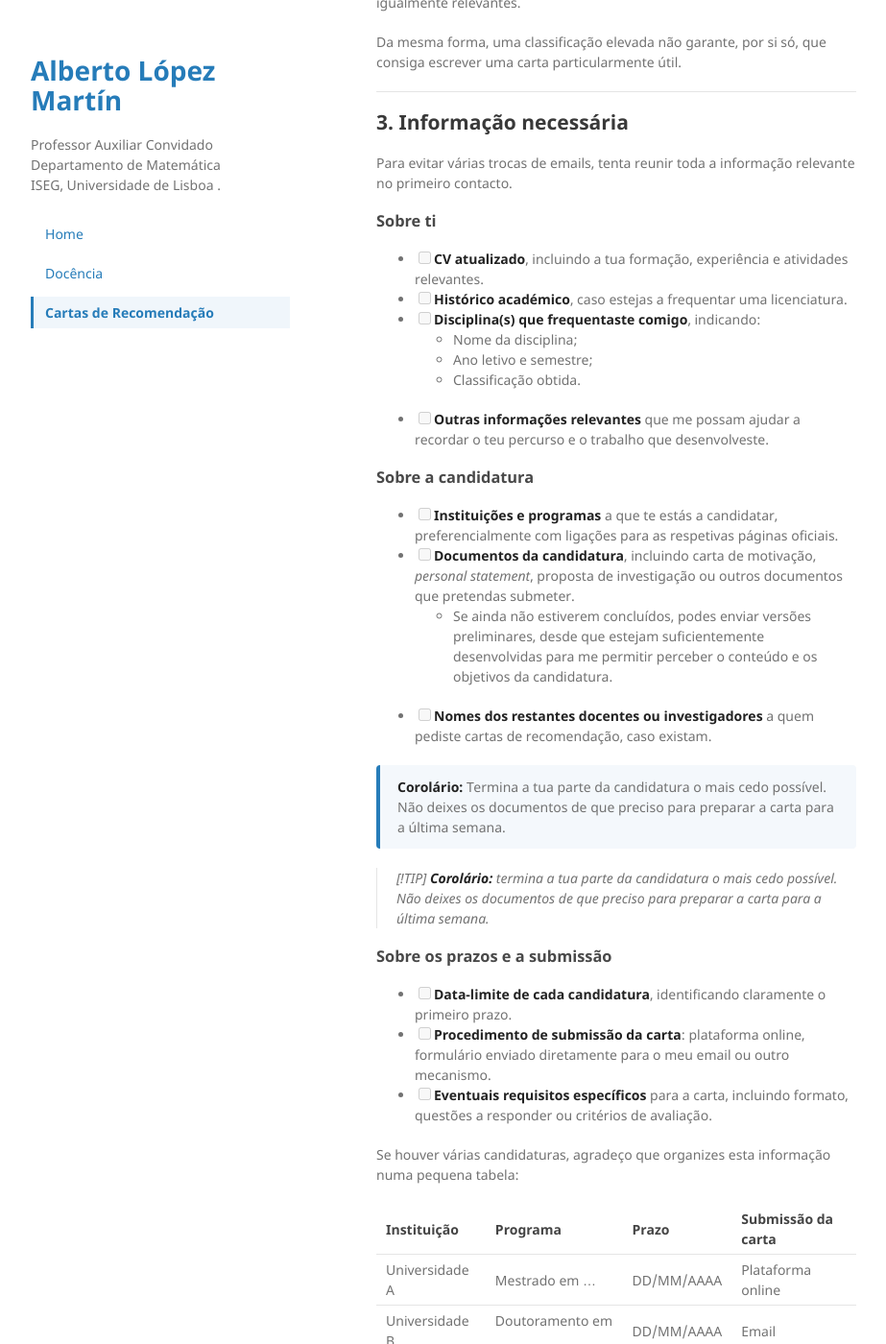
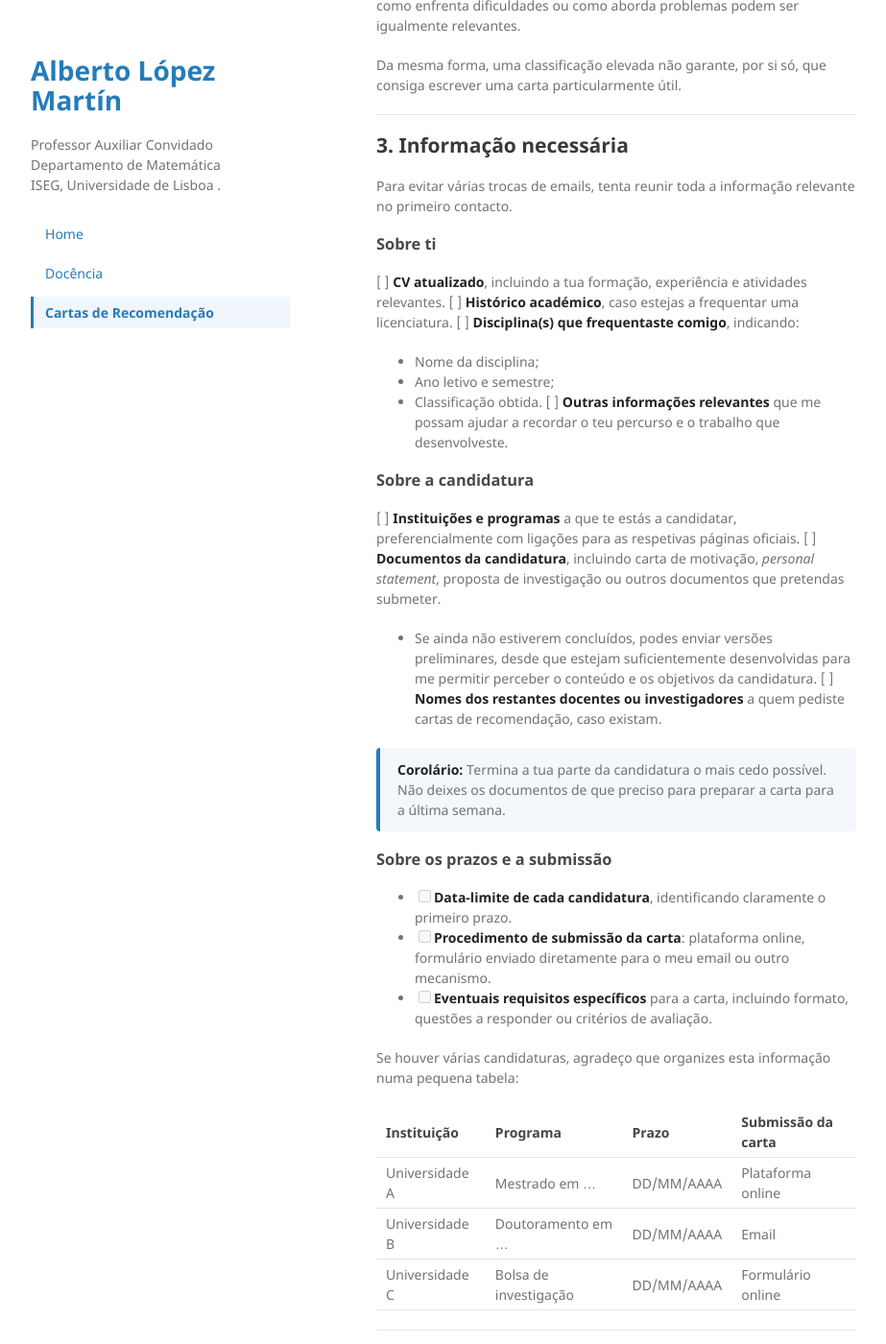
Before and after one commit to alopzmartin/alopzmartin.github.io, a Jekyll site: the page built from cartas-reco/index.md, in a window 1280 px wide and 1400 px high, scrolled down 1296 px. Shown: the whole window at 96% size, without its empty margins (178-1101 px from the left). Built offline with Jekyll 4.4.1, drawn with Linux system fonts in a browser that asks for light colours; our own code applies the rules of GitHub Pages for plain Markdown files.

Commit message:
Update index.md

```diff
--- a/cartas-reco/index.md
+++ b/cartas-reco/index.md
@@ -13,8 +13,9 @@
 
 ## 1. Planeamento e antecedência
 
-> [!IMPORTANT]
-> **Envia o teu pedido com, pelo menos, um mês de antecedência relativamente ao primeiro prazo de submissão.**
+<div style="border-left: 4px solid #b9264d; background-color: #e0ced3; padding: 12px 18px; margin: 20px 0; border-radius: 4px;">
+  <strong>Envia o teu pedido com, pelo menos, um mês de antecedência relativamente ao primeiro prazo de submissão.</strong>
+</div>
 
 Preciso de tempo para analisar a candidatura, preparar a carta e, eventualmente, pedir-te informações adicionais.
 
@@ -25,7 +26,6 @@
 ---
 
 ## 2. Antes de me pedires uma carta
-
 
 Há duas questões que deves considerar.
 
@@ -51,29 +51,26 @@
 
 ### Sobre ti
 
-- [ ] **CV atualizado**, incluindo a tua formação, experiência e atividades relevantes.
-- [ ] **Histórico académico**, caso estejas a frequentar uma licenciatura.
-- [ ] **Disciplina(s) que frequentaste comigo**, indicando:
+[ ] **CV atualizado**, incluindo a tua formação, experiência e atividades relevantes.
+[ ] **Histórico académico**, caso estejas a frequentar uma licenciatura.
+[ ] **Disciplina(s) que frequentaste comigo**, indicando:
   - Nome da disciplina;
   - Ano letivo e semestre;
   - Classificação obtida.
-- [ ] **Outras informações relevantes** que me possam ajudar a recordar o teu percurso e o trabalho que desenvolveste.
+[ ] **Outras informações relevantes** que me possam ajudar a recordar o teu percurso e o trabalho que desenvolveste.
 
 ### Sobre a candidatura
 
-- [ ] **Instituições e programas** a que te estás a candidatar, preferencialmente com ligações para as respetivas páginas oficiais.
-- [ ] **Documentos da candidatura**, incluindo carta de motivação, *personal statement*, proposta de investigação ou outros documentos que pretendas submeter.
+[ ] **Instituições e programas** a que te estás a candidatar, preferencialmente com ligações para as respetivas páginas oficiais.
+[ ] **Documentos da candidatura**, incluindo carta de motivação, *personal statement*, proposta de investigação ou outros documentos que pretendas submeter.
   - Se ainda não estiverem concluídos, podes enviar versões preliminares, desde que estejam suficientemente desenvolvidas para me permitir perceber o conteúdo e os objetivos da candidatura.
-- [ ] **Nomes dos restantes docentes ou investigadores** a quem pediste cartas de recomendação, caso existam.
+[ ] **Nomes dos restantes docentes ou investigadores** a quem pediste cartas de recomendação, caso existam.
 
 
 <div style="border-left: 4px solid #267CB9; background-color: #f4f8fc; padding: 12px 18px; margin: 20px 0; border-radius: 4px;">
   <strong>Corolário:</strong> Termina a tua parte da candidatura o mais cedo possível.
   Não deixes os documentos de que preciso para preparar a carta para a última semana.
 </div>
-
-> [!TIP]
-> **Corolário:** termina a tua parte da candidatura o mais cedo possível. Não deixes os documentos de que preciso para preparar a carta para a última semana.
 
 ### Sobre os prazos e a submissão
 
```
